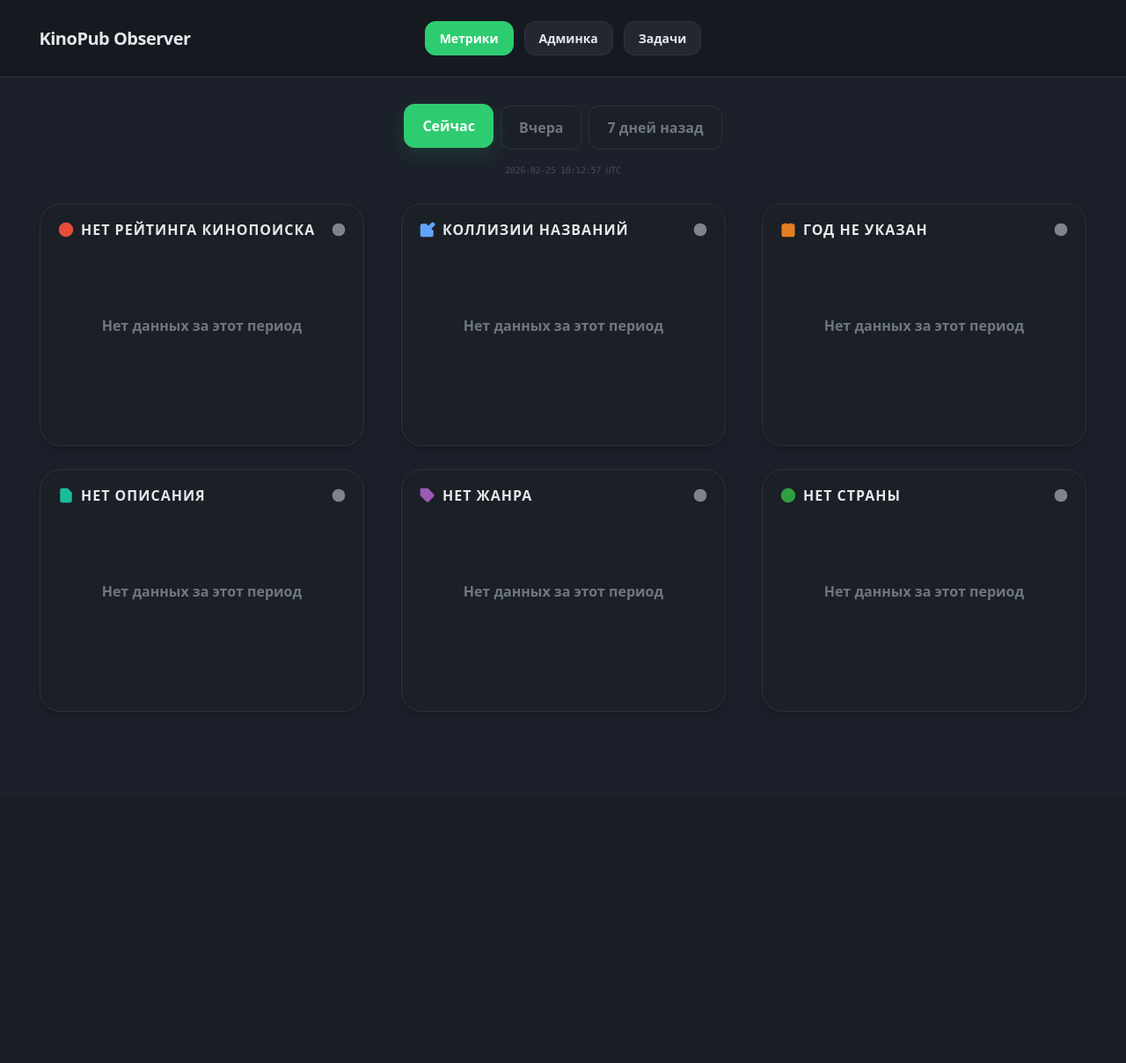
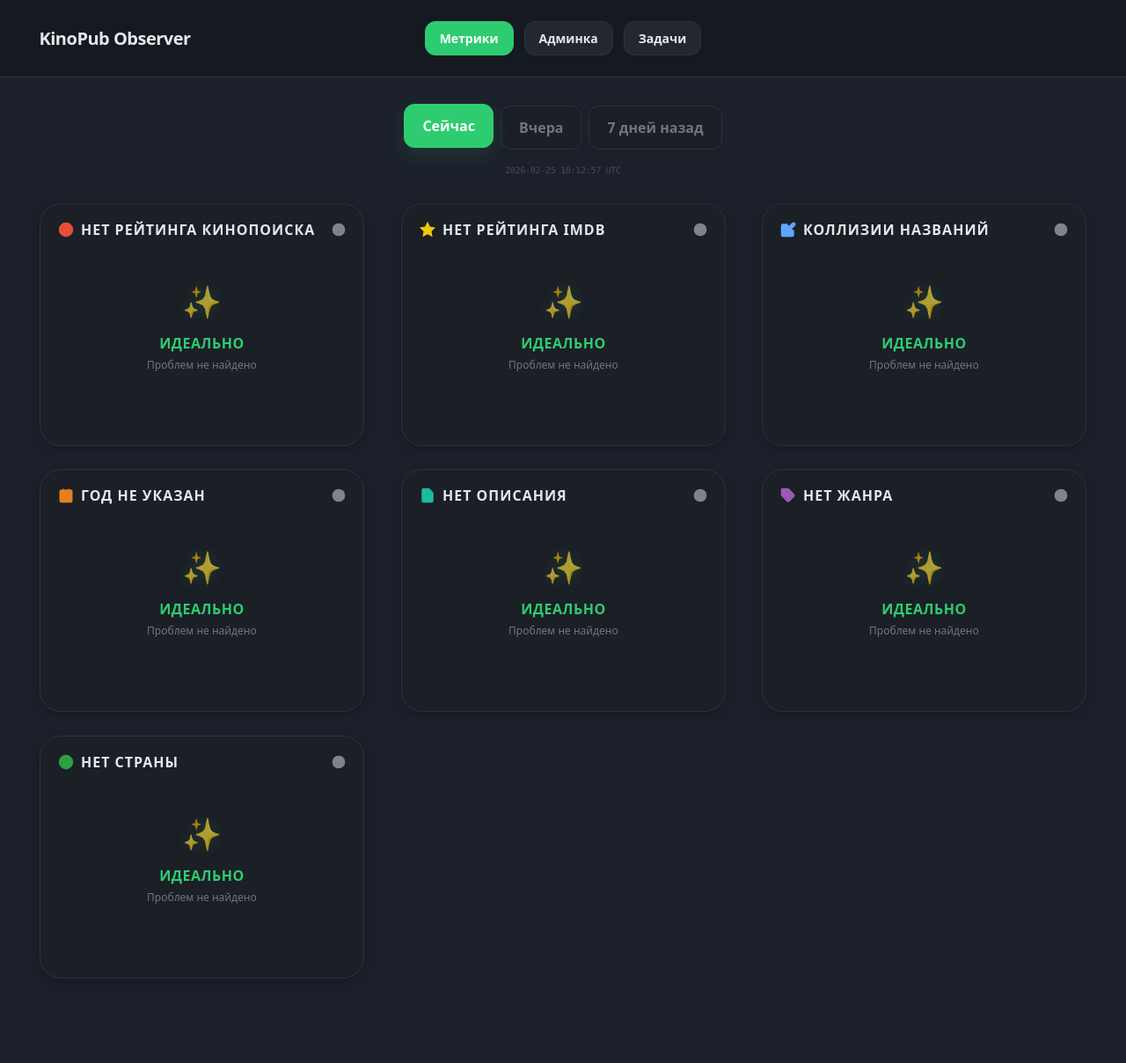
Before and after one commit to evolvestin/kinopub-lk-parser, a Django app: page / in a window 1280 px wide. Shown: the whole page at 88% size. Before the commit the page ends 809 px from the top, so only its background shows below. Run offline with Django 5.2, Linux system fonts and the light colour scheme; data comes from the database, SQL or seed files in the repository; tables that the repository leaves empty hold one stand-in row (values such as "Sample post"); parts of the project's set-up code (start-up, migrations or seed data) failed here and were passed over.

Commit message:
improvements

```diff
--- a/app/views.py
+++ b/app/views.py
@@ -31,12 +31,14 @@ from app.models import (
     ViewUserGroup,
 )
 from app.services.metrics import (
+    calculate_missing_imdb_metric,
     calculate_missing_kp_metric,
     calculate_missing_plot_metric,
     calculate_missing_year_metric,
     calculate_no_countries_metric,
     calculate_no_genres_metric,
     calculate_title_collision_metric,
+    get_missing_imdb_list,
     get_missing_kp_list,
     get_missing_plot_list,
     get_missing_year_list,
@@ -138,6 +140,7 @@ def _serialize_show_details(show, user=None):
 
 def index(request):
     missing_kp = get_or_update_metric('missing_kp', calculate_missing_kp_metric)
+    missing_imdb = get_or_update_metric('missing_imdb', calculate_missing_imdb_metric)
     title_collision = get_or_update_metric('title_collision', calculate_title_collision_metric)
     missing_year = get_or_update_metric('missing_year', calculate_missing_year_metric)
     missing_plot = get_or_update_metric('missing_plot', calculate_missing_plot_metric)
@@ -145,14 +148,17 @@ def index(request):
     no_countries = get_or_update_metric('no_countries', calculate_no_countries_metric)
 
     context = {
-        'metrics_json': json.dumps({
-            'missing_kp': missing_kp,
-            'title_collision': title_collision,
-            'missing_year': missing_year,
-            'missing_plot': missing_plot,
-            'no_genres': no_genres,
-            'no_countries': no_countries
-        })
+        'metrics_json': json.dumps(
+            {
+                'missing_kp': missing_kp,
+                'missing_imdb': missing_imdb,
+                'title_collision': title_collision,
+                'missing_year': missing_year,
+                'missing_plot': missing_plot,
+                'no_genres': no_genres,
+                'no_countries': no_countries,
+            }
+        )
     }
     return render(request, 'index.html', context)
 
@@ -1265,6 +1271,8 @@ def get_metric_details(request, key):
 
     if key == 'missing_kp':
         items = list(get_missing_kp_list(show_type))
+    elif key == 'missing_imdb':
+        items = list(get_missing_imdb_list(show_type))
     elif key == 'title_collision':
         items = list(get_title_collision_list(show_type))
     elif key == 'missing_year':
@@ -1287,7 +1295,7 @@ def get_metric_details(request, key):
     for item in items:
         item['in_queue'] = item['id'] in queued_ids
         item['poster_url'] = get_poster_url(item['id'], 'small')
-        item['kinopub_url'] = f"{settings.SITE_AUX_URL.rstrip('/')}/item/view/{item['id']}"
+        item['kinopub_url'] = f'{settings.SITE_AUX_URL.rstrip("/")}/item/view/{item["id"]}'
 
     return JsonResponse({'items': items})
 
--- a/templates/index.html
+++ b/templates/index.html
@@ -60,6 +60,40 @@
         .legend-dot { width: 10px; height: 10px; border-radius: 50%; flex-shrink: 0; }
         .legend-name { font-size: clamp(11px, 1.5vw, 13px); font-weight: 700; color: var(--text-primary, #e5e7eb); white-space: nowrap; flex: 1; line-height: 1.2; text-align: left; }
         .legend-val { font-size: clamp(11px, 1.5vw, 12px); color: var(--text-muted, #9ca3af); font-weight: 600; white-space: nowrap; flex-shrink: 0; }
+
+        @keyframes pulseGlowRed {
+            0% { box-shadow: 0 4px 12px rgba(231, 76, 60, 0.05); border-color: var(--border); }
+            50% { box-shadow: 0 4px 24px rgba(231, 76, 60, 0.25); border-color: rgba(231, 76, 60, 0.5); }
+            100% { box-shadow: 0 4px 12px rgba(231, 76, 60, 0.05); border-color: var(--border); }
+        }
+        .critical-glow {
+            animation: pulseGlowRed 10s infinite;
+        }
+        .empty-success {
+            display: flex;
+            flex-direction: column;
+            align-items: center;
+            justify-content: center;
+            height: 100%;
+            text-align: center;
+        }
+        .empty-success-icon {
+            font-size: 36px;
+            margin-bottom: 8px;
+            filter: drop-shadow(0 0 8px rgba(46, 204, 113, 0.3));
+        }
+        .empty-success-title {
+            color: var(--accent);
+            font-weight: 800;
+            font-size: 16px;
+            text-transform: uppercase;
+            letter-spacing: 0.5px;
+        }
+        .empty-success-sub {
+            font-size: 12px;
+            color: var(--text-muted);
+            margin-top: 4px;
+        }
     </style>
 </head>
 <body>
@@ -107,6 +141,27 @@
                     <canvas id="missingKpChart"></canvas>
                 </div>
                 <div id="legend-missing-kp" class="legend-grid"></div>
+            </div>
+
+            <div class="card hoverable anim-item">
+                <div class="label label-clickable" onclick="toggleMetricDesc(this)">
+                    <div class="icon" style="color:#f1c40f">
+                        <svg viewBox="0 0 24 24" width="18" height="18" stroke="currentColor" stroke-width="2" fill="none"><path d="M12 2l3.09 6.26L22 9.27l-5 4.87 1.18 6.88L12 17.77l-6.18 3.25L7 14.14 2 9.27l6.91-1.01L12 2z"></path></svg>
+                    </div>
+                    Нет рейтинга IMDb
+                    <svg viewBox="0 0 24 24" width="18" height="18" stroke="currentColor" stroke-width="2" fill="none" style="margin-left:auto; opacity:0.5">
+                        <circle cx="12" cy="12" r="10"></circle>
+                        <path d="M9.09 9a3 3 0 0 1 5.83 1c0 2-3 3-3 3"></path>
+                        <line x1="12" y1="17" x2="12.01" y2="17"></line>
+                    </svg>
+                </div>
+                <div class="metric-desc">
+                    Шоу, у которых указана ссылка на IMDb, но в таблице внешних рейтингов данные отсутствуют.
+                </div>
+                <div class="chart-box" style="height: clamp(180px, 25vh, 260px); min-height: 180px;">
+                    <canvas id="missingImdbChart"></canvas>
+                </div>
+                <div id="legend-missing-imdb" class="legend-grid"></div>
             </div>
 
             <div class="card hoverable anim-item">
@@ -237,28 +292,64 @@
     <script>
         const METRIC_CONFIG = {
             'missing_kp': 'Нет рейтинга Кинопоиска',
+            'missing_imdb': 'Нет рейтинга IMDb',
             'title_collision': 'Коллизии названий',
             'missing_year': 'Год не указан',
             'missing_plot': 'Нет описания (сюжета)',
             'no_genres': 'Нет жанров',
             'no_countries': 'Нет стран'
         };
+
+        const METRIC_SEVERITY = {
+            'missing_kp': 'critical',
+            'missing_imdb': 'warning',
+            'missing_year': 'critical',
+            'title_collision': 'warning',
+            'missing_plot': 'info',
+            'no_genres': 'info',
+            'no_countries': 'info'
+        };
+
+        const PALETTES = {
+            critical: [
+                ['#ff4b4b', '#c92a2a'],
+                ['#ff7b72', '#d2544e'],
+                ['#e67e22', '#b35d18'],
+                ['#d29922', '#a07416'],
+                ['#a371f7', '#7b4bc6'],
+                ['#ef1960', '#b31248']
+            ],
+            warning: [
+                ['#e67e22', '#b35d18'],
+                ['#d29922', '#a07416'],
+                ['#f1c40f', '#b7950b'],
+                ['#388bfd', '#1f6feb'],
+                ['#a371f7', '#7b4bc6'],
+                ['#1abc9c', '#117a65']
+            ],
+            info: [
+                ['#388bfd', '#1f6feb'],
+                ['#1abc9c', '#117a65'],
+                ['#2ea043', '#238636'],
+                ['#a371f7', '#7b4bc6'],
+                ['#60a5fa', '#3b82f6'],
+                ['#9b59b6', '#71368a']
+            ]
+        };
+
         const allMetrics = {{ metrics_json|safe }};
         const charts = {};
-        const palette = ['#e74c3c', '#d29922', '#388bfd', '#a371f7', '#1abc9c', '#e67e22', '#9b59b6', '#2ea043'];
 
-        // Переменная для проверки прав доступа во фронтенде
         const IS_AUTHENTICATED = {{ user.is_authenticated|yesno:"true,false" }};
 
-        const createCenterTextPlugin = (label) => ({
+        const createCenterTextPlugin = (label, severity, total) => ({
             id: 'centerText_' + label,
             afterDraw: (chart) => {
                 const { ctx, chartArea: { top, height, left, width } } = chart;
                 ctx.save();
-                const total = chart.data.datasets[0].data.reduce((a, b) => a + b, 0);
+
                 const centerX = left + width / 2;
                 const centerY = top + height / 2;
-
                 const innerRadius = chart.innerRadius || (Math.min(width, height) / 2 * 0.55);
                 const maxTextWidth = innerRadius * 1.6;
 
@@ -282,7 +373,14 @@
                 ctx.textAlign = 'center';
                 ctx.textBaseline = 'middle';
 
-                ctx.fillStyle = '#e5e7eb';
+                let numColor = '#e5e7eb';
+                if (total > 0) {
+                    if (severity === 'critical') numColor = '#ff4b4b';
+                    else if (severity === 'warning') numColor = '#f1c40f';
+                    else numColor = '#60a5fa';
+                }
+
+                ctx.fillStyle = numColor;
                 ctx.font = `900 ${numFontSize}px system-ui`;
                 ctx.fillText(textStr, centerX, centerY - (numFontSize * 0.2));
 
@@ -472,35 +570,60 @@
             const canvas = document.getElementById(canvasId);
             const legendEl = document.getElementById(legendId);
             const wrapper = canvas.parentElement;
+            const cardEl = wrapper.closest('.card');
+            const severity = METRIC_SEVERITY[chartKey] || 'info';
+            const currentPalette = PALETTES[severity];
 
             if (charts[chartKey]) charts[chartKey].destroy();
 
             const existingEmpty = wrapper.querySelector('.empty-overlay');
             if (existingEmpty) existingEmpty.remove();
 
+            const total = data.reduce((acc, item) => acc + item[valueField], 0);
+
+            if (cardEl) {
+                if (total > 0 && severity === 'critical') {
+                    cardEl.classList.add('critical-glow');
+                } else {
+                    cardEl.classList.remove('critical-glow');
+                }
+            }
+
             if (data.length === 0) {
                 canvas.style.display = 'none';
                 legendEl.innerHTML = '';
 
                 const emptyDiv = document.createElement('div');
-                emptyDiv.className = 'empty empty-overlay';
-                emptyDiv.style.height = '100%';
-                emptyDiv.innerHTML = 'Нет данных за этот период';
+                emptyDiv.className = 'empty-overlay empty-success';
+                emptyDiv.innerHTML = `
+                    <div class="empty-success-icon">✨</div>
+                    <div class="empty-success-title">Идеально</div>
+                    <div class="empty-success-sub">Проблем не найдено</div>
+                `;
                 wrapper.appendChild(emptyDiv);
                 return;
             }
 
             canvas.style.display = 'block';
-            const total = data.reduce((acc, item) => acc + item[valueField], 0);
 
-            charts[chartKey] = new Chart(canvas.getContext('2d'), {
+            const ctx = canvas.getContext('2d');
+            const bgGradients = data.map((_, i) => {
+                const pair = currentPalette[i % currentPalette.length];
+                const grad = ctx.createLinearGradient(0, 0, 0, canvas.height || 200);
+                grad.addColorStop(0, pair[0]);
+                grad.addColorStop(1, pair[1]);
+                return grad;
+            });
+            const legendColors = data.map((_, i) => currentPalette[i % currentPalette.length][0]);
+
+            charts[chartKey] = new Chart(ctx, {
                 type: 'doughnut',
-                plugins: [createCenterTextPlugin(centerLabel)],
+                plugins: [createCenterTextPlugin(centerLabel, severity, total)],
                 data: {
                     labels: data.map(i => i.name || i.type),
                     datasets: [{
                         data: data.map(i => i[valueField]),
-                        backgroundColor: data.map((_, i) => palette[i % palette.length]),
+                        backgroundColor: bgGradients,
                         borderWidth: 0,
                         hoverOffset: 15,
                         borderRadius: 6,
@@ -546,7 +669,7 @@
             });
 
             legendEl.innerHTML = data.map((item, i) => {
-                const color = palette[i % palette.length];
+                const color = legendColors[i];
                 const pct = total > 0 ? Math.round((item[valueField] / total) * 100) : 0;
                 const label = item.name || item.type;
                 return `
@@ -573,6 +696,15 @@
                 'legend-missing-kp',
                 allMetrics.missing_kp[period].data || [],
                 'БЕЗ РЕЙТИНГА',
+                'value'
+            );
+
+            renderDoughnut(
+                'missing_imdb',
+                'missingImdbChart',
+                'legend-missing-imdb',
+                allMetrics.missing_imdb[period].data || [],
+                'БЕЗ IMDB',
                 'value'
             );
 
```
Also changed, not shown: app/services/metrics.py (+71 -28 lines), app/tasks.py (+12 -1 lines).
